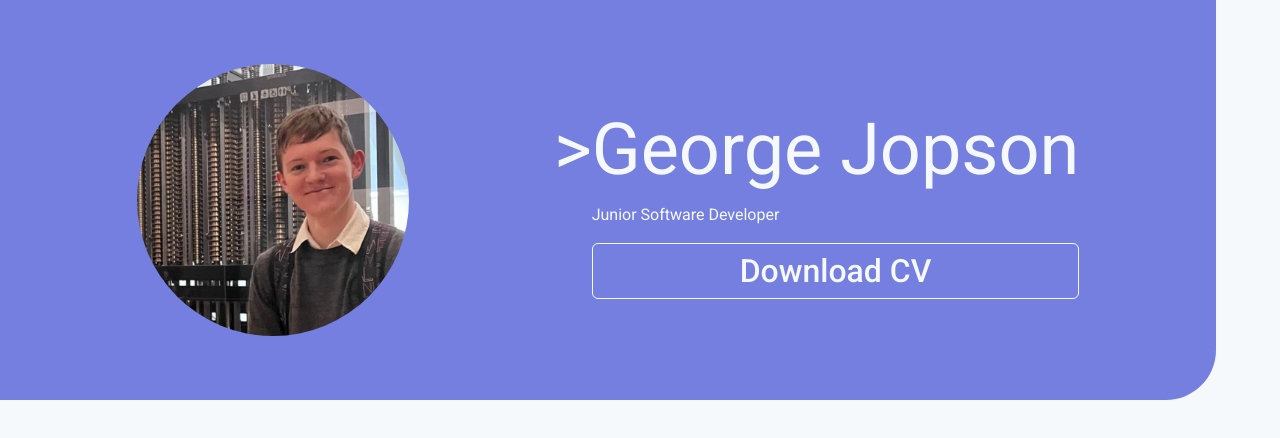
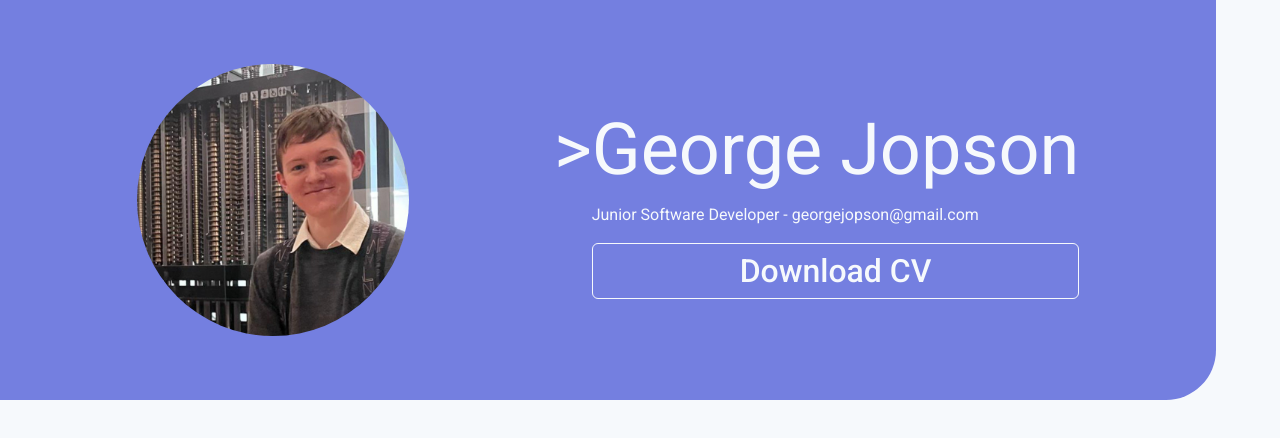
Before and after one commit to GeorgeJopson/GeorgeJopson.github.io, a React (Create React App) app: page / in a window 1280 px wide. Shown: the top 438 px of the page. Built offline with nearby package versions, Linux system fonts and the light colour scheme.

Commit message:
Add email to header section

```diff
--- a/src/header/Header.js
+++ b/src/header/Header.js
@@ -29,7 +29,7 @@ function HeaderTitleoBox(){
         <h1 className="title robotoRegular">&gt;</h1>
         <div>
           <h1 className='title robotoRegular'>George Jopson</h1>
-          <p className="subtitle robotoRegular"> Junior Software Developer</p>
+          <p className="subtitle robotoRegular">Junior Software Developer - georgejopson@gmail.com</p>
           <DownloadCVButton />
         </div>
       </div>
```
